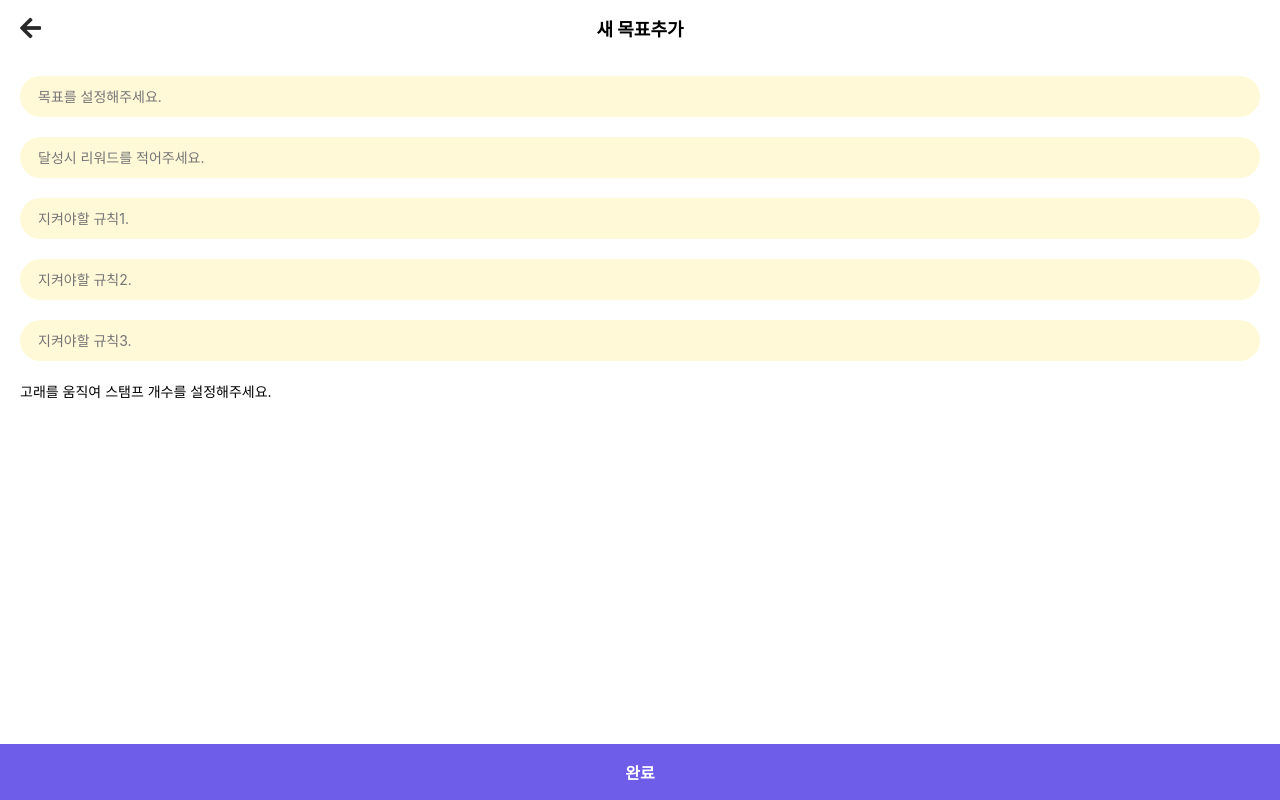
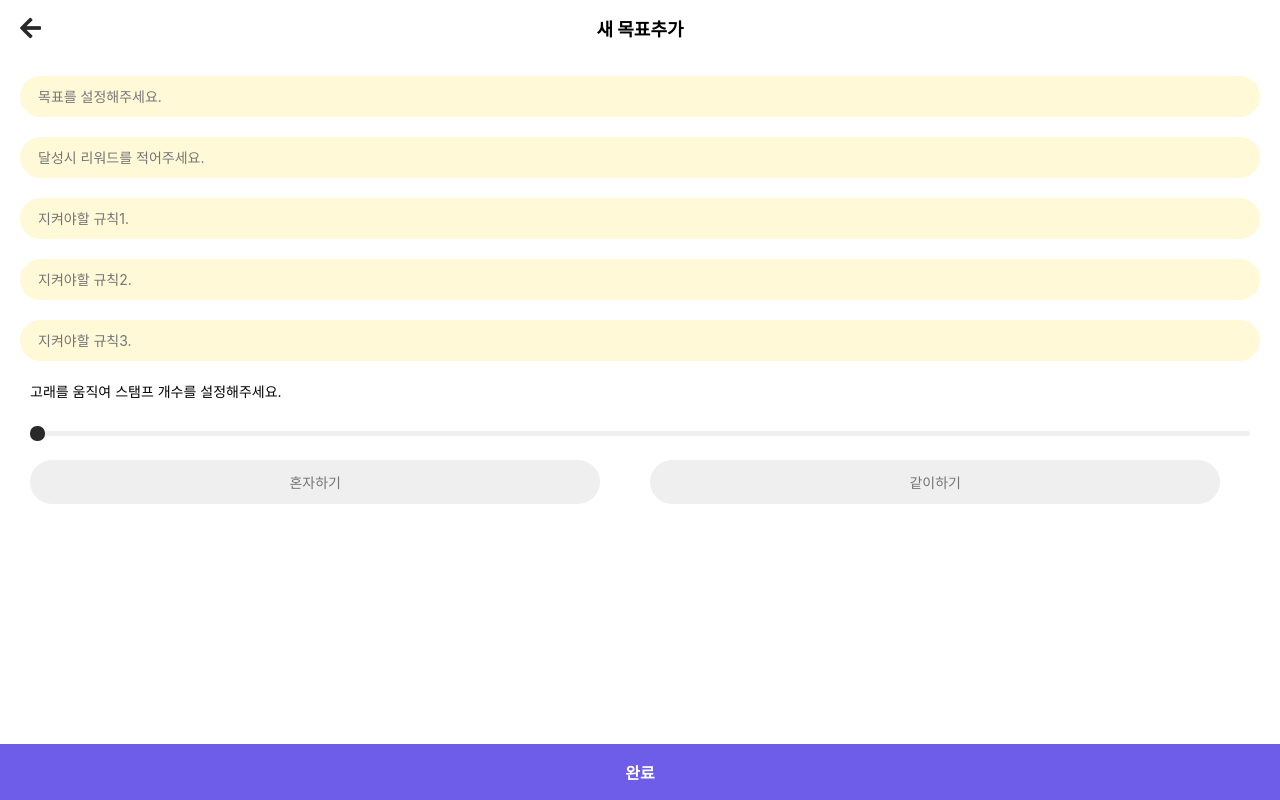
Before and after one commit to hyeon-chae/new-whale, a Vue app: page /addNew in a window 1280 px wide. Built offline with nearby package versions, Linux system fonts and the light colour scheme.

Commit message:
progress addd

```diff
--- a/src/components/BottomNav.vue
+++ b/src/components/BottomNav.vue
@@ -65,9 +65,10 @@ export default {
         }
         &:nth-child(3){
             position: fixed;
-            bottom: 24px;
+            bottom: 10px;
             box-shadow: 2px 2px 16px 2px rgba(0, 0, 0, 0.1);
             background: #fff9d8;
+            // background: linear-gradient(69deg, #fdca6f 11%, #fff9d8 91%);;
             // background: #fdca6f;
             padding: 10px;
             border-radius: 50%;
--- a/src/components/ListItemDetail.vue
+++ b/src/components/ListItemDetail.vue
@@ -24,12 +24,8 @@
                     <div class="progress-circle">
                         <svg>
                             <circle class="bg" cx="125" cy="125" r="110" />
-                            <circle class="circle-rate" cx="125" cy="125" r="120" />
+                            <circle class="circle-rate" cx="125" cy="125" r="120" :style="`stroke-dashoffset:${circle_rate}`"/>
                         </svg>
-                         <!-- <svg>
-                            <circle class="bg" cx="60" cy="60" r="45" />
-                            <circle class="circle-rate" cx="60" cy="60" r="55" />
-                        </svg> -->
                     </div>
                     <div class="circle-rate-num">
                         <span>{{listItem.totalRate}}</span>
@@ -71,7 +67,7 @@
                 <div class="progress-bar-area">
                     <div class="progress-bar">
                         <div class="bar bg"></div>
-                        <div class="bar on-bar"></div>
+                        <div class="bar on-bar" :style="`width: ${item.rate}%`"></div>
                     </div>
                     <div
                         class="arrow-area"
@@ -109,6 +105,7 @@
 export default {
     props:{
         listItem: Object,
+        circle_rate: Number,
     },
      components:{
          },
@@ -120,8 +117,10 @@ export default {
             imgStamp: {
                 active: 'stamp-active',
                 inactive:'stamp-bg'
-            }
+            },
         }
+    },
+    mounted(){
     },
     methods:{
         scrollUpEvent(event){
@@ -155,7 +154,7 @@ export default {
             else{
                 this.selected = false;
             }
-        }
+        },
     }
 }
 </script>
@@ -311,16 +310,16 @@ export default {
                     // stroke-dashoffset: 180;
                     stroke: #fdca6f;
                     transition: .4s ease-in;
-                    // animation: progress 1s ease-out;
+                    animation: progress 1s ease-out;
                 }
-                // @keyframes progress {
-                //     from {
-                //         stroke-dashoffset: 360;
-                //     }
-                //     to {
-                //         stroke-dashoffset: 100;
-                //     }
-                // }
+                @keyframes progress {
+                    from {
+                        stroke-dashoffset: 755;
+                    }
+                    to {
+                        stroke-dashoffset: circle_rate;
+                    }
+                }
             }
             .circle-rate-num{
                 position: absolute;
@@ -376,6 +375,7 @@ export default {
 
     .group-item{
         padding: 15px 20px;
+        border-top: 1px solid #eee;
         .name-area{
             padding-bottom: 20px;
             span{
--- a/src/views/addNew/AddNewPage.vue
+++ b/src/views/addNew/AddNewPage.vue
@@ -23,12 +23,23 @@
                 <p class="rule"></p>
             </div>
 
-            <div class="stamp-area">
+            <div class="slider-bar">
                 <p>고래를 움직여 스탬프 개수를 설정해주세요.</p>
+                <input id="slider" type="range" min="0" max="100" step="5" value="0">
+            </div>
+
+            <div class="type-btn flex-sb">
+                <button type="button" class="">혼자하기</button>
+                <button type="button">같이하기</button>
+                <p class="type-info"></p>
+            </div>
+
+            <div class="">
+
             </div>
         </div>
 
-        <button type="button" class="save-btn" @click="saveBtn">완료</button>
+        <button type="submit" class="save-btn" @click="saveBtn">완료</button>
   </div>
 </template>
 
@@ -63,10 +74,47 @@ export default {
                 background: #fff9d8;
             }
         }
-        .stamp-area{
-            padding: 10px 0;
+        .slider-bar{
+            padding: 10px;
             p{
                 font-size: 14px;
+            }
+            #slider{
+                margin-top: 30px;
+                appearance:none;
+                width: 100%;
+                height: 5px;
+                outline: none;
+                // margin: 10px 0;
+                border-radius: .25rem;
+                background-color: #efefef;
+                // background-image: linear-gradient(#9e6957, #9e6957);
+
+                &::-webkit-slider-thumb{
+                    appearance: none;
+                    width: 15px;
+                    height: 15px;
+                    background-color: #292929;
+                    // border: .25rem solid #929292;
+                    border-radius: 7px;
+                    cursor: pointer;
+                }
+            }
+        }
+        .type-btn{
+            padding: 10px;
+            width: 100%;
+            button{
+                background: #efefef;
+                color: #757575;
+                padding: 12px 18px;
+                border-radius: 30px;
+                font-size: 14px;
+                width: 46%;
+                &.active{
+                    background: #fdca6f;
+                    color: #fff;
+                }
             }
         }
     }
--- a/src/views/main/MainListItem.vue
+++ b/src/views/main/MainListItem.vue
@@ -35,15 +35,13 @@ export default {
     },
     mounted(){
         this.progressCircleLoad()
-
     },
     created(){
     },
     methods:{
         progressCircleLoad(){
-            const onCircle = document.querySelector('.circle-rate');
+            // const onCircle = document.querySelector('.circle-rate');
             let num = this.item.totalRate;
-
             this.circle_rate = this.circle - (360 * num / 100) + 5;
         },
 
@@ -88,12 +86,12 @@ export default {
         }
 
         @keyframes progress {
-          from {
-              stroke-dashoffset: 360;
-          }
-          to {
-              stroke-dashoffset: 100;
-          }
+            from {
+                stroke-dashoffset: 360;
+            }
+            to {
+                stroke-dashoffset: circle_rate;
+            }
         }
     }
     .circle-rate-num{
--- a/src/views/main/MainListPage.vue
+++ b/src/views/main/MainListPage.vue
@@ -11,7 +11,7 @@
 
         <div>
             <main-list-item
-                @click="showListDetail(item)"
+                @click="showListDetail(item, item.totalRate)"
                 v-show="checkAll ? item.totalRate : item.totalRate !== 100 "
                 v-for="item in mainList"
                 :key="item.id"
@@ -22,6 +22,7 @@
         <list-item-detail
             v-show="visibleDetail"
             :listItem="listItem"
+            :circle_rate="circle_rate"
             @close="visibleDetail = false"
         ></list-item-detail>
     </div>
@@ -42,7 +43,9 @@ export default {
         return{
             checkAll: true,
             visibleDetail: false,
-            listItem: {}
+            listItem: {},
+            circle_rate: 0,
+            circle: 755,
         }
     },
     computed:{
@@ -54,10 +57,13 @@ export default {
         checkShowAll(){
             this.checkAll = !this.checkAll;
         },
-        showListDetail(item){
+        showListDetail(item, rate){
             this.visibleDetail = true;
             this.listItem = item;
-            console.log(item);
+            let num = rate;
+            this.circle_rate = this.circle - (755 * num / 100);
+            console.log(num, this.circle_rate);
+            // console.log(item);
         }
     }
 }
```
